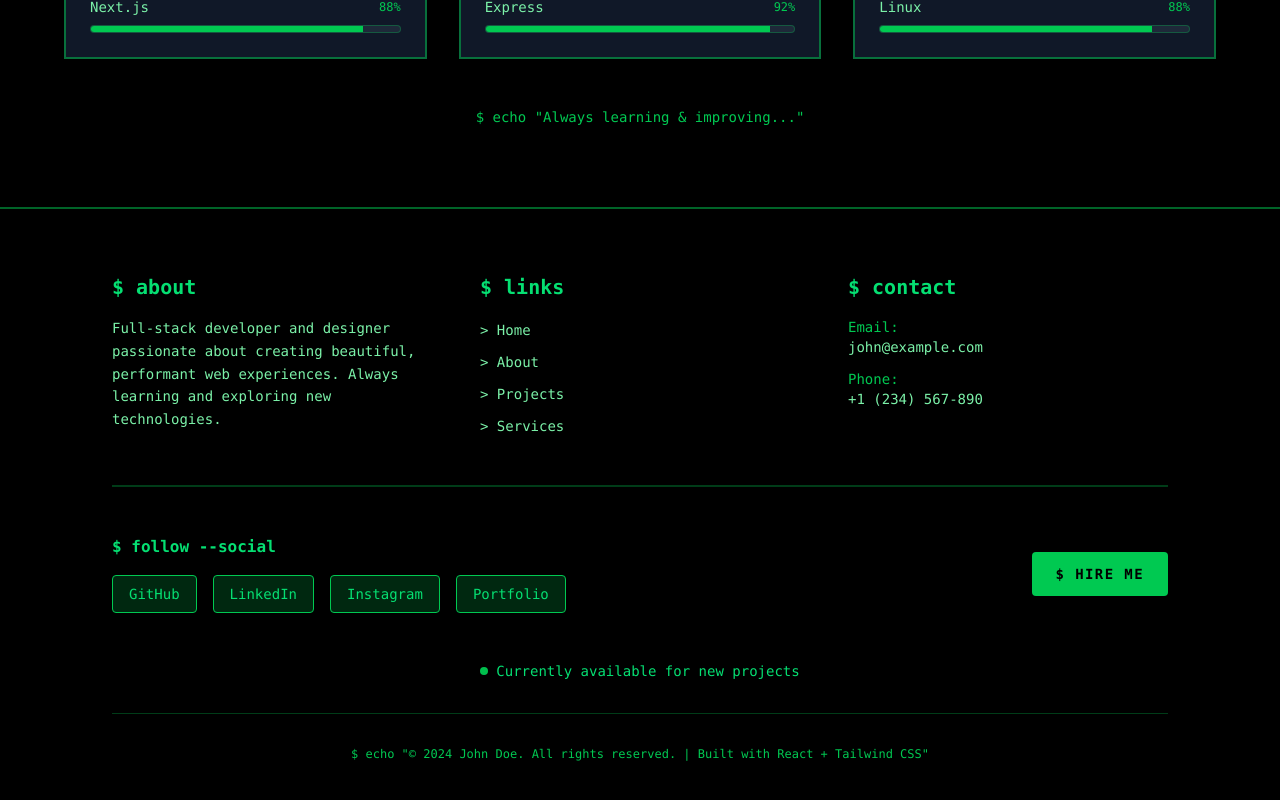
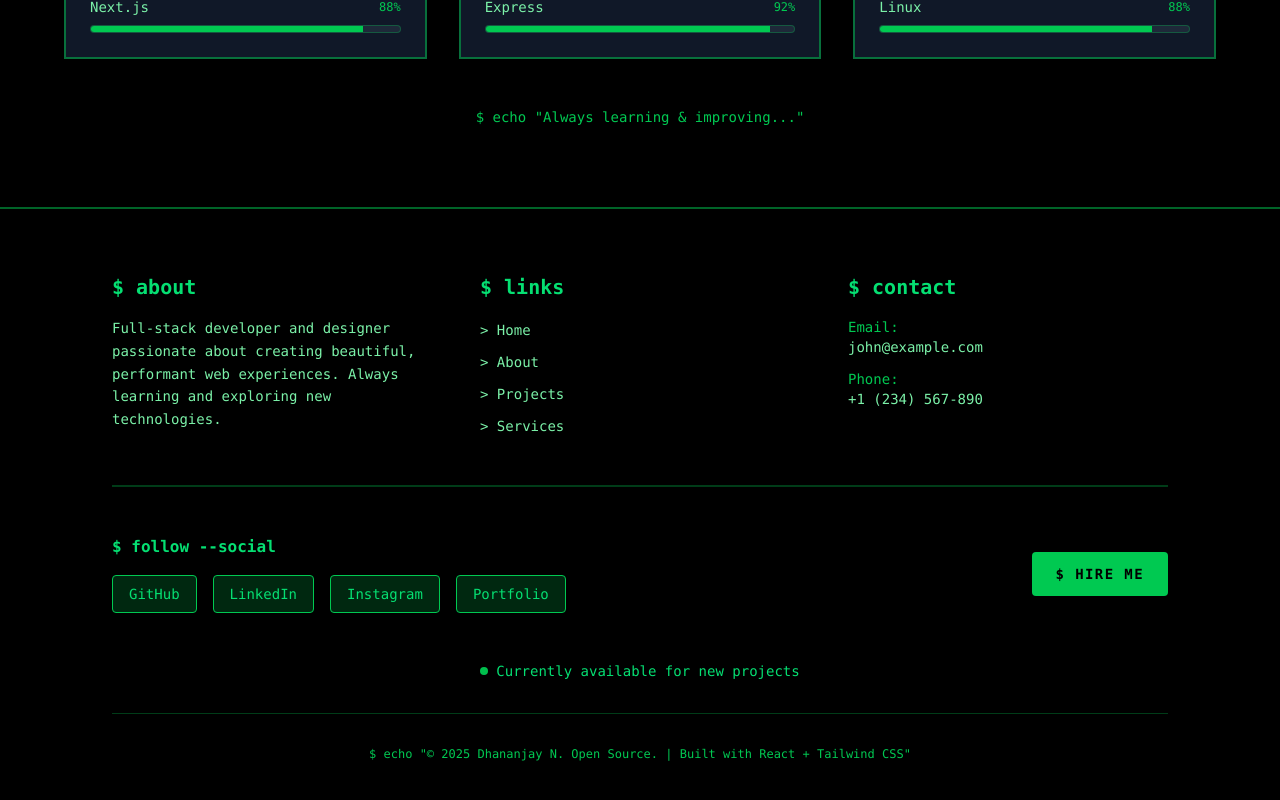
Before and after one commit to dhananjayn875/React_webSite, a React (Vite) app: page / in a window 1280 px wide. Shown: the part 2929-3729 px from the top of the page. Built offline with nearby package versions, Linux system fonts and the light colour scheme.

Commit message:
Update copyright year and author in Footer component

```diff
--- a/src/components/Footer.jsx
+++ b/src/components/Footer.jsx
@@ -126,7 +126,7 @@ export default function Footer() {
                 {/* Copyright */}
                 <div className="text-center border-t border-green-500/30 pt-8 text-green-500 font-mono text-xs">
                     <p>
-                        $ echo "© 2024 John Doe. All rights reserved. | Built with React + Tailwind CSS"
+                        $ echo "© 2025 Dhananjay N. Open Source. | Built with React + Tailwind CSS"
                     </p>
                 </div>
             </div>
```
